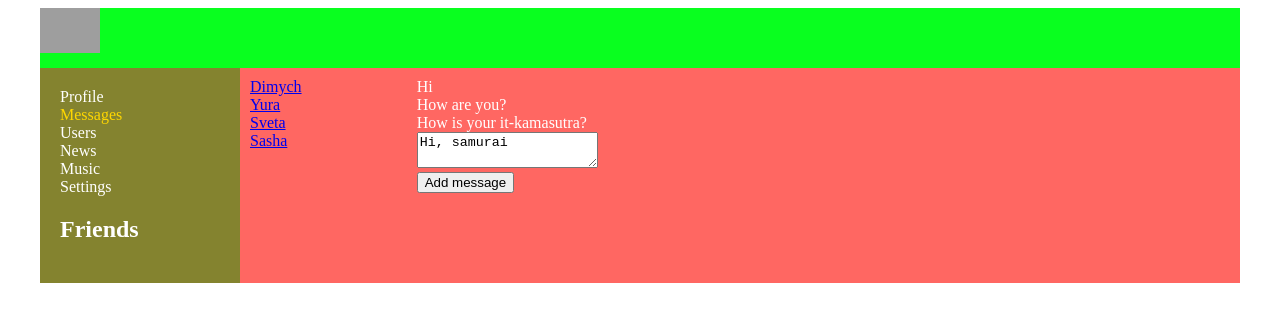
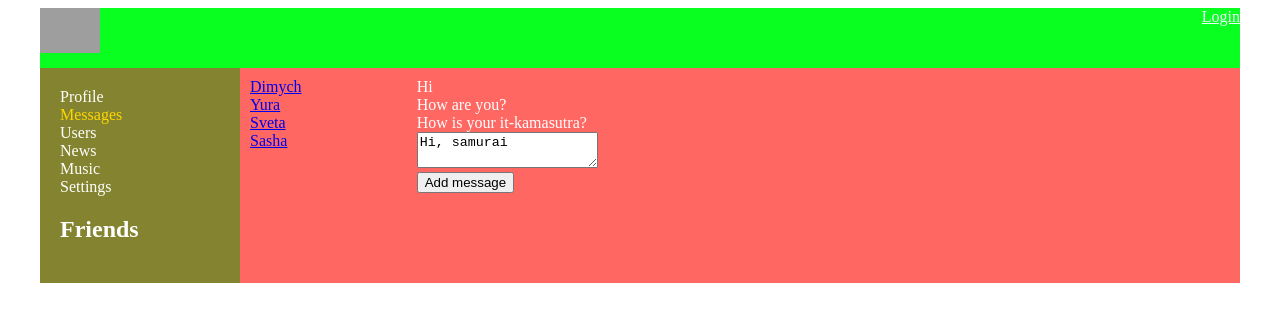
Before and after one commit to HailRase/SocialNetwork, a React (Create React App) app: page /dialogs in a window 1280 px wide. Shown: the top 322 px of the page. Built offline with nearby package versions, Linux system fonts and the light colour scheme; no server answers; grey boxes are pictures that could not be loaded.

Commit message:
added login

```diff
--- a/src/App.tsx
+++ b/src/App.tsx
@@ -8,6 +8,7 @@ import {Route} from 'react-router-dom';
 import {DialogsContainer} from "./components/Dialogs/DialogsContainer";
 import UsersContainer from "./components/Users/UsersContainer";
 import ProfileContainer from "./components/Profile/ProfileContainer";
+import HeaderContainer from "./components/Header/HeaderContainer";
 
 
 /*type AppPropsType = {
@@ -17,7 +18,7 @@ import ProfileContainer from "./components/Profile/ProfileContainer";
 function App() {
     return (
         <div className='app-wrapper'>
-            <Header/>
+            <HeaderContainer/>
             <Navbar/>
             <div className='app-wrapper-content'>
                 <Route path='/dialogs' render={() => <DialogsContainer/>}
--- a/src/components/Header/Header.module.css
+++ b/src/components/Header/Header.module.css
@@ -6,3 +6,10 @@
 .header img {
     width: 60px;
 }
+
+.loginBlock {
+    float: right;
+}
+.loginBlock a{
+    color: aliceblue;
+}
--- a/src/components/Header/Header.tsx
+++ b/src/components/Header/Header.tsx
@@ -1,12 +1,20 @@
 import React from 'react';
+import { NavLink } from 'react-router-dom';
 import s from './Header.module.css';
+import {UserDataType} from "../../redux/auth-reducer";
 
-function Header() {
+type HeaderPropsType = {
+    data: UserDataType | null
+    isAuth: boolean
+}
+
+function Header(props: HeaderPropsType) {
     return (
         <header className={s.header}>
             <img
                 src="https://static.tildacdn.com/tild3136-3538-4632-b463-653639356631/Dvh-1.gif"
                 alt=""/>
+            <div className={s.loginBlock}>{props.isAuth ? props.data?.login : <NavLink to='/login'>Login</NavLink>}</div>
         </header>
     );
 }
--- /dev/null
+++ b/src/components/Header/HeaderContainer.tsx
@@ -0,0 +1,49 @@
+import React from 'react';
+import Header from "./Header";
+import {setFetching, setAuthUserData, UserDataType} from "../../redux/auth-reducer";
+import * as axios from "axios";
+import { connect } from 'react-redux';
+import {StoreType} from "../../redux/redux-store";
+
+
+
+type MapStateToPropsType = {
+    data: UserDataType | null
+    isFetching: boolean
+    isAuth: boolean
+}
+type MapDispatchToPropsType = {
+    setAuthUserData: (data: UserDataType) => void
+    setFetching: (isFetching: boolean) => void
+}
+type HeaderContainerPropsType = MapStateToPropsType & MapDispatchToPropsType
+
+class HeaderContainer extends React.Component<HeaderContainerPropsType>{
+    componentDidMount() {
+        this.props.setFetching(true)
+        axios.default.get(`https://social-network.samuraijs.com/api/1.0/auth/me`, {
+            withCredentials: true
+        }).then(response => {
+            if (response.data.resultCode === 0) {
+                this.props.setFetching(false)
+                this.props.setAuthUserData(response.data.data)
+            }
+        })
+    }
+
+    render() {
+        return <Header data={this.props.data} isAuth={this.props.isAuth}/>
+    }
+}
+const mapStateToProps = (state: StoreType) => {
+    return {
+        data: state.auth.data,
+        isFetching: state.auth.isFetching,
+        isAuth: state.auth.isAuth
+    }
+}
+
+export default connect(mapStateToProps, {
+    setAuthUserData,
+    setFetching
+})(HeaderContainer);
--- a/src/components/Profile/ProfileInfo/ProfileInfo.tsx
+++ b/src/components/Profile/ProfileInfo/ProfileInfo.tsx
@@ -13,15 +13,18 @@ function ProfileInfo(props: ProfileInfoPropsType) {
     }
     return (
         <div>
-            <div>
-                <img
+            <div style={{ width: "1000px"}}>
+                <img style={{ height: "300px", width: "100%"}}
                     src="https://sebweo.com/wp-content/uploads/2019/06/landshaft-bernskikh-alp-v-yasniy-den_thumb.jpg"
                     alt=""/>
             </div>
             <div className={s.descriptionBlog}>
                 <img src={props.userProfile.photos.large}
                      style={{borderRadius: "150px"}}/>
+                <span>{props.userProfile.fullName}</span>
+                <span>{props.userProfile.lookingForAJob}</span>
                 <span>{props.userProfile.lookingForAJobDescription}</span>
+                <span>{props.userProfile.userId}</span>
             </div>
         </div>
     );
--- a/src/components/common/Preloader/Preloader.tsx
+++ b/src/components/common/Preloader/Preloader.tsx
@@ -2,7 +2,7 @@ import React from "react";
 
 export const Preloader = () => {
   return (
-      <div style={{width: "100%", height: "100%", position:"absolute", zIndex :9999}}>
+      <div style={{width: "100%", height: "100%", position:"fixed", zIndex :9999}}>
           <img src='https://static.tildacdn.com/tild3136-3538-4632-b463-653639356631/Dvh-1.gif' alt=""/>
       </div>
   )
--- /dev/null
+++ b/src/redux/auth-reducer.ts
@@ -0,0 +1,53 @@
+const SET_AUTH_USER_DATA = 'SET-AUTH-USER-DATA'
+const SET_FETCHING = 'SET-FETCHING'
+
+export const setAuthUserData = (data: UserDataType) => {
+    return {
+        type: SET_AUTH_USER_DATA,
+        data
+    } as const
+}
+export const setFetching = (isFetching: boolean) => {
+  return {
+      type: SET_FETCHING,
+      isFetching
+  } as const
+}
+
+export type UserDataType = {
+    id: number
+    email: string
+    login: string
+}
+export type AuthUserDataType = {
+    data: UserDataType | null
+    isFetching: boolean
+    isAuth: boolean
+}
+
+type ActionsTypes =
+    ReturnType<typeof setAuthUserData>
+| ReturnType<typeof setFetching>
+
+let initialState: AuthUserDataType = {
+    data: null,
+    isFetching: true,
+    isAuth: false
+}
+
+const authReducer = (state = initialState, action: ActionsTypes): AuthUserDataType => {
+    switch (action.type) {
+        case SET_AUTH_USER_DATA:
+            return {
+                ...state,
+                ...action.data,
+                isAuth: true
+            }
+        case SET_FETCHING:
+            return {...state, isFetching: action.isFetching}
+        default:
+            return state
+    }
+}
+
+export default authReducer
--- a/src/redux/redux-store.ts
+++ b/src/redux/redux-store.ts
@@ -2,11 +2,13 @@ import {combineReducers, createStore } from "redux";
 import profileReducer from "./profile-reducer";
 import dialogReducer from "./dialog-reducer";
 import usersReducer from "./users-reducer";
+import authReducer from "./auth-reducer";
 
 let rootReducer = combineReducers({
     profilePage: profileReducer,
     dialogPage: dialogReducer,
-    usersPage: usersReducer
+    usersPage: usersReducer,
+    auth: authReducer
 })
 
 export let store = createStore(rootReducer)
```
